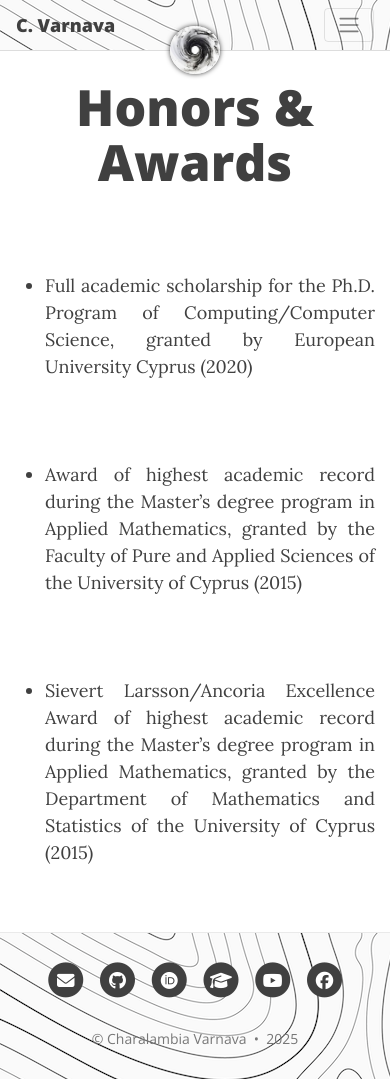
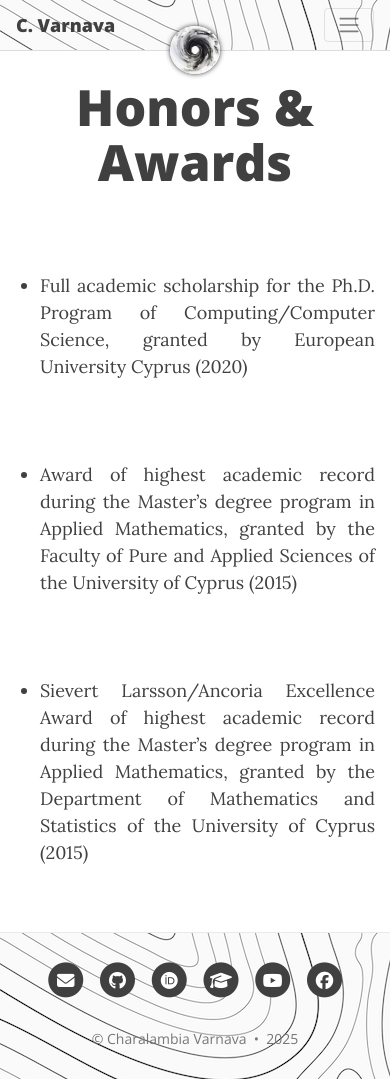
Before and after one commit to ch-var/ch-var.github.io, a Jekyll site: the page built from awards.html, in a window 390 px wide and 1079 px high. Built offline with Jekyll 4.4.1, drawn with Linux system fonts in a browser that asks for light colours.

Commit message:
Update awards.html

```diff
--- a/awards.html
+++ b/awards.html
@@ -43,7 +43,7 @@ title: Honors & Awards
 
   @media (max-width: 767px) {
     .responsive-margin {
-      margin-left: -10px;
+      margin-left: -15px;
       margin-right: 0;
     }
   }
```
